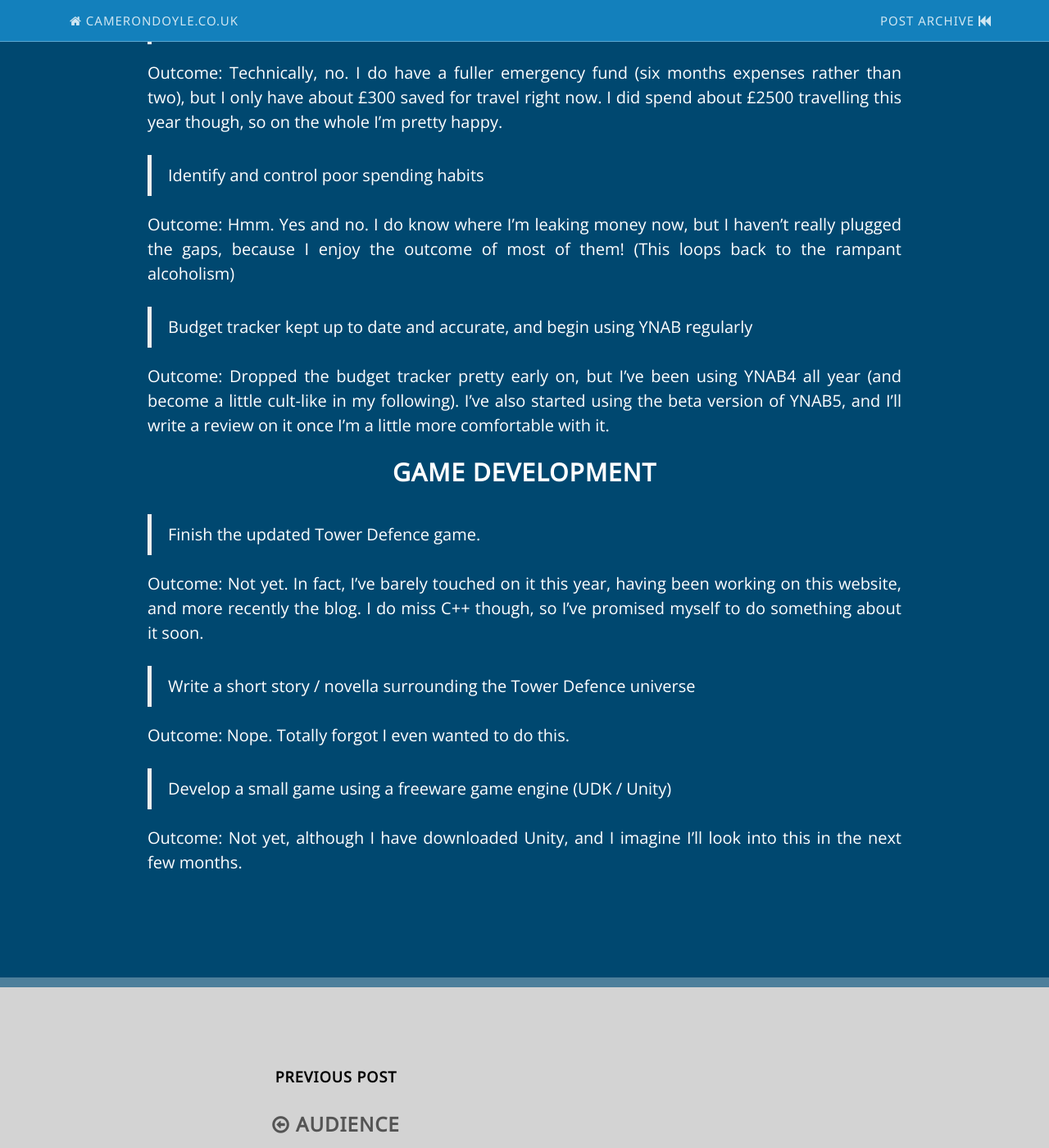
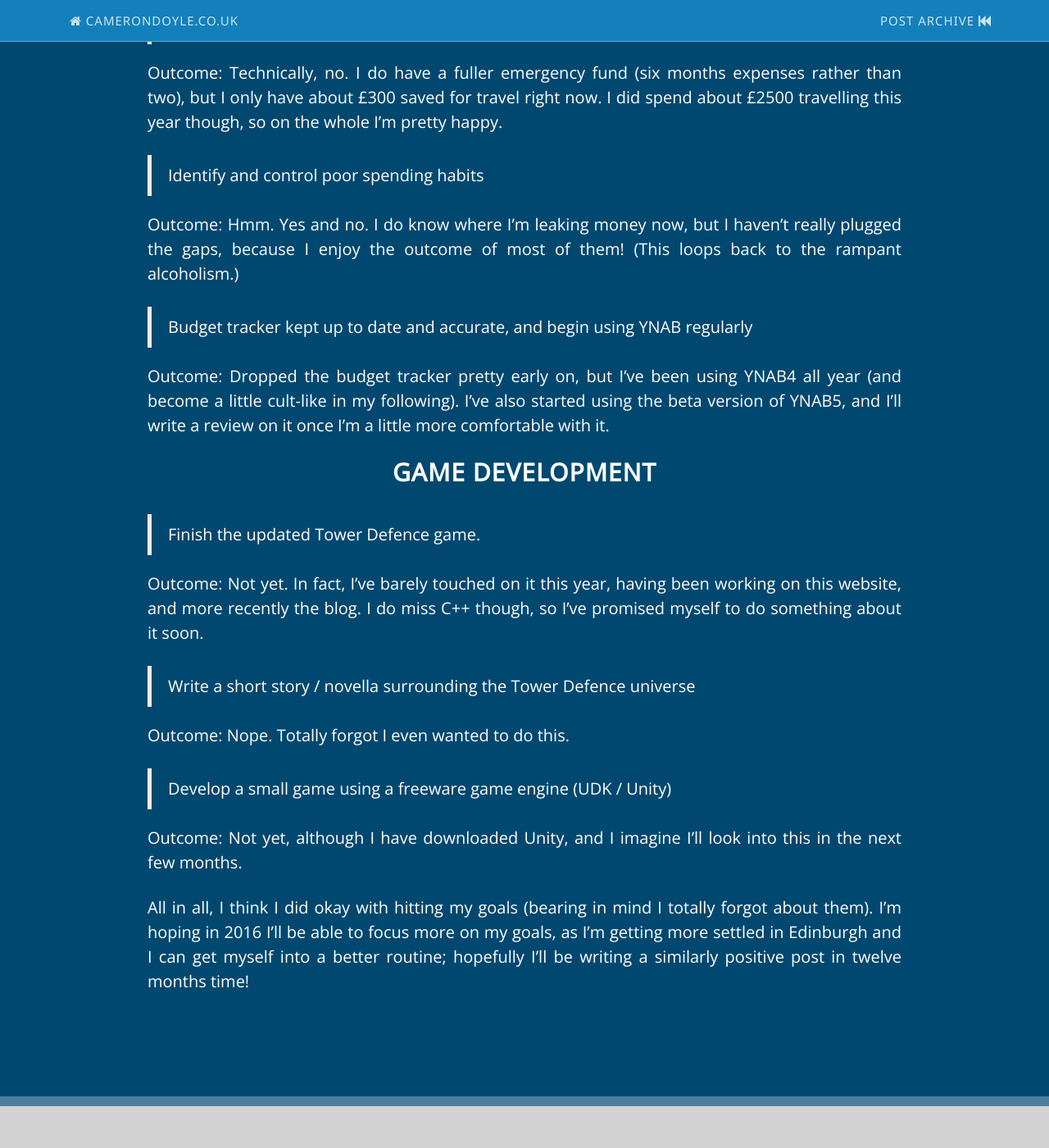
Before and after one commit to CameronD17/camerond17.github.io, a Jekyll site: the page built from blog/_posts/2015-12-26-retrospection.markdown, in a window 1280 px wide and 1400 px high, scrolled down 2019 px. Shown: the whole window at 82% size. Built offline with Jekyll 4.4.1, drawn with Linux system fonts in a browser that asks for light colours; nearby versions of some CDN libraries; some of the changed text lies outside the part shown.

Commit message:
Added closing comments to Retrospection blog post

```diff
--- a/blog/_posts/2015-12-26-retrospection.markdown
+++ b/blog/_posts/2015-12-26-retrospection.markdown
@@ -50,7 +50,7 @@ Outcome: Technically, no. I do have a fuller emergency fund (six months expenses
 
 > Identify and control poor spending habits
 
-Outcome: Hmm. Yes and no. I do know where I'm leaking money now, but I haven't really plugged the gaps, because I enjoy the outcome of most of them! (This loops back to the rampant alcoholism)
+Outcome: Hmm. Yes and no. I do know where I'm leaking money now, but I haven't really plugged the gaps, because I enjoy the outcome of most of them! (This loops back to the rampant alcoholism.)
 
 > Budget tracker kept up to date and accurate, and begin using YNAB regularly
 
@@ -70,5 +70,7 @@ Outcome: Nope. Totally forgot I even wanted to do this.
 
 Outcome: Not yet, although I have downloaded Unity, and I imagine I'll look into this in the next few months.
 
+All in all, I think I did okay with hitting my goals (bearing in mind I totally forgot about them). I'm hoping in 2016 I'll be able to focus more on my goals, as I'm getting more settled in Edinburgh and I can get myself into a better routine; hopefully I'll be writing a similarly positive post in twelve months time!
+
 [fat-mac]: http://i.imgur.com/TBt8Bqe.jpg
 [reddit-post]: https://www.reddit.com/r/Scotland/comments/3icu1i/youre_talking_to_a_foreigner_about_scotland_whats/
```
Also changed, not shown: other parts of blog/_posts/2015-12-26-retrospection.markdown (+1 -1 lines).
